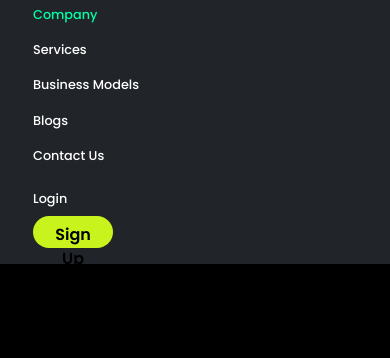
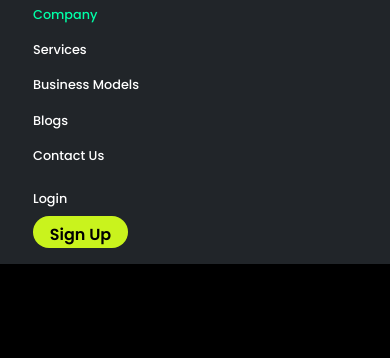
Before and after one commit to jigaroza57/chaintech, a plain HTML site: page index.html in a window 390 px wide. Both pictures are taken after a click on the button 334 px from the left and 37 px from the top of the page. Shown: the part 70-428 px from the top of the page. Drawn offline with nearby package versions, Linux system fonts and the light colour scheme; a web font is replaced by a local one.

Commit message:
Add files via upload

```diff
--- a/nav.css
+++ b/nav.css
@@ -88,7 +88,7 @@ nav{
   }
 
   .btn-signup {
-    width: 80px;
+    width: 95px;
     height: 32px; /* Smallest button size */
   }
 
```
